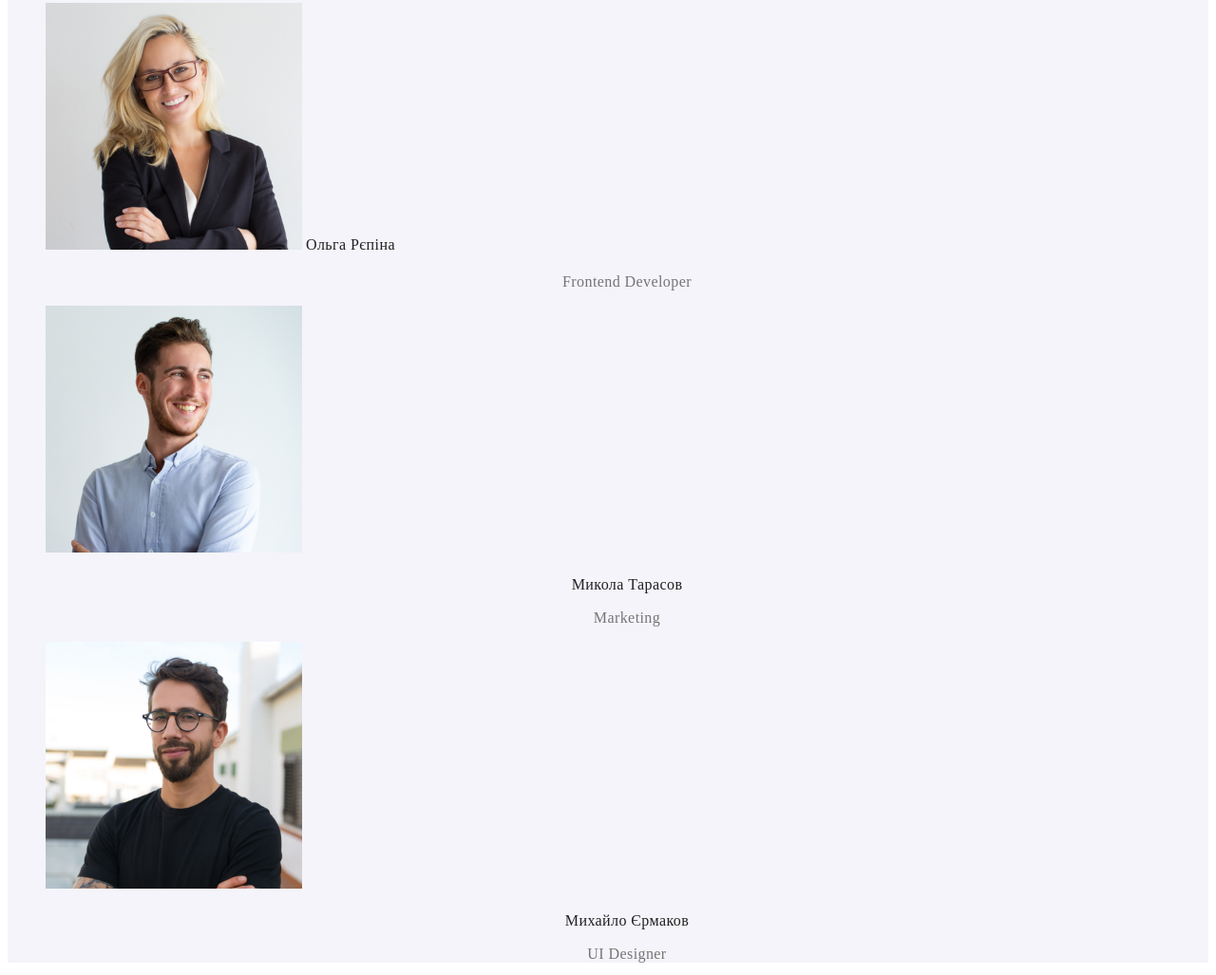
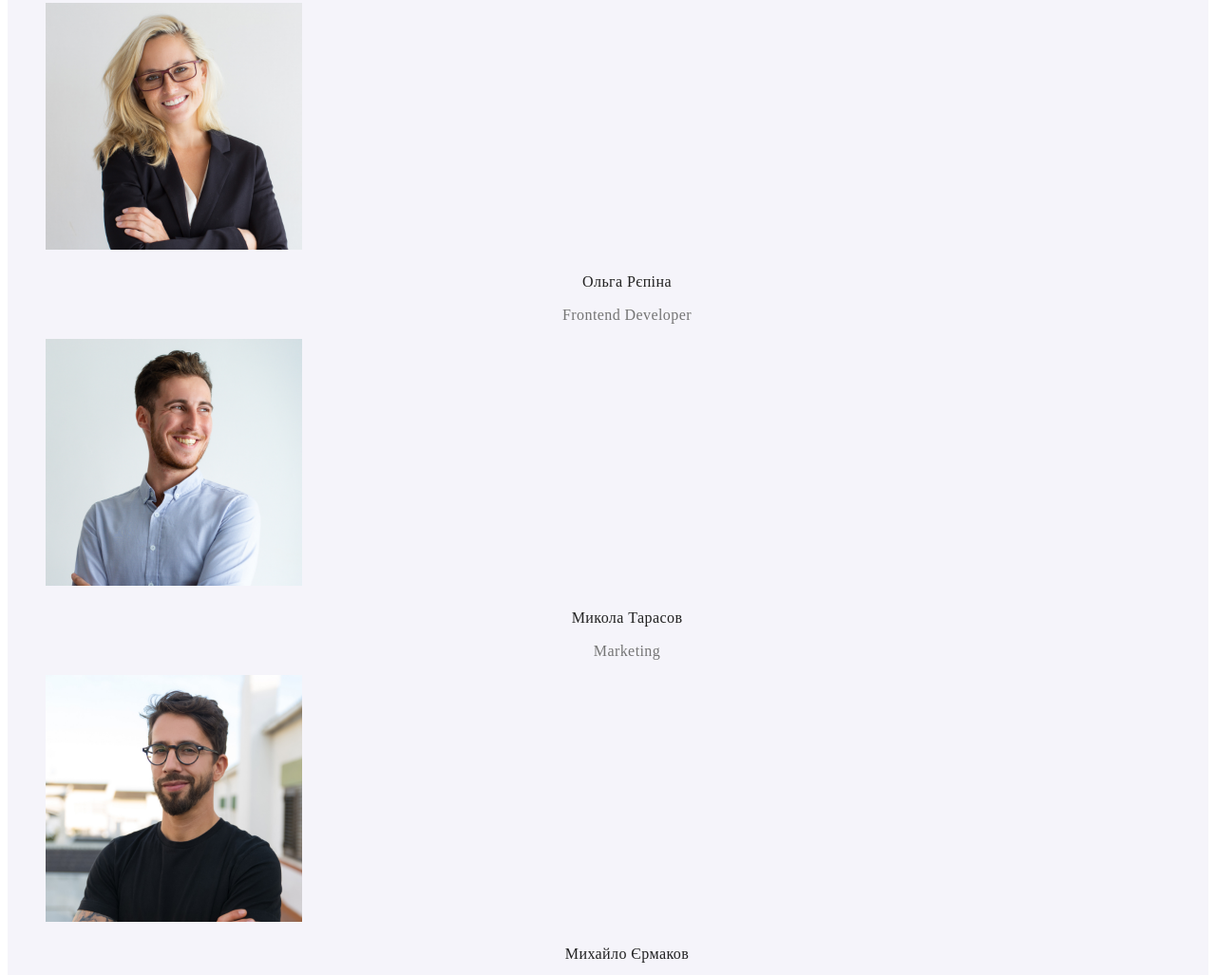
Before and after one commit to alonahaletska/goit-markup-hw-02-2, a plain HTML site: page index.html in a window 1280 px wide. Shown: the part 2178-3205 px from the top of the page at 95% size. Drawn offline with Linux system fonts and the light colour scheme.

Commit message:
исправление опечатки

```diff
--- a/index.html
+++ b/index.html
@@ -78,7 +78,7 @@
             </li>
             <li class="team-item">
                 <img class="team-image" src="/images/img2.jpg" alt="фото Ольга Рєпіна" width="270">
-                <h class="team-name"3 class="team-name">Ольга Рєпіна</h>
+                <h3 class="team-name">Ольга Рєпіна</h3>
                 <p class="team-text">Frontend Developer</p>
             </li>
             <li class="team-item">
```
